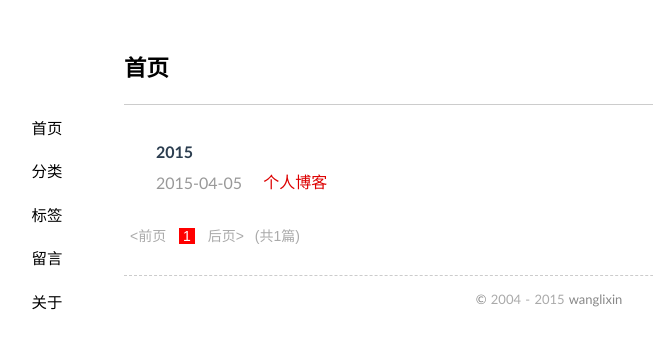
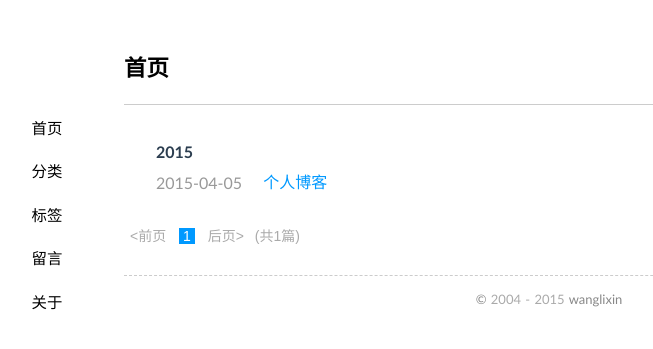
Before and after one commit to ruoshuisanqian/ruoshuisanqian.github.io, a Jekyll site: the page built from index.html, in a window 1280 px wide. Shown: the top 349 px of the page, without its empty margins (91-744 px from the left). Built offline with Jekyll 4.4.1, drawn with Linux system fonts in a browser that asks for light colours; Markdown is read by kramdown in place of the engine named in the settings; the list of posts is cut into pages by our own code.

Commit message:
修改颜色

```diff
--- a/media/css/style.css
+++ b/media/css/style.css
@@ -18,7 +18,7 @@ body{font-size:14px;word-spacing:1px;
 margin-right:auto;
         font-family:"Galdeano","Hiragino Sans GB","Microsoft YaHei",Trebuchet,"Trebuchet MS",Tahoma,"Lucida Grande","Lucida Sans Unicode",Verdana,sans-serif;color:#2C3E50;}
 *{border:none;outline:none;}
-a{color:#dd0000;text-decoration:none;}
+a{color:#0099FF;text-decoration:none;}
 a:hover{color:#333333;text-decoration:underline;}
 hr{margin:.7em 0;border-top:1px dashed #d0d0d0;border-bottom:1px dashed #f9f9f9;}
 p{padding:.5em 0;margin:.5em 0;}
@@ -54,7 +54,7 @@ td, th { padding:5px 10px; border:1px solid #886; background:#efefef; }
 header{padding:.5em 0;border-bottom: 1px solid #cccccc;}
 nav{font-family:"Electrolize",sans-serif;font-size:1.1em;text-transform:uppercase;float:left;margin-left:-8em;width:6em;text-align:center;padding: 0em 0em;}
 nav a{display:block;padding:.7em 1em;color:#000000;}
-nav a:hover{background-color:#ff0000;text-decoration:none;color:#f9f9f9;-webkit-transition:color .2s linear;}
+nav a:hover{background-color:#0099FF;text-decoration:none;color:#f9f9f9;-webkit-transition:color .2s linear;}
 .post{padding:.5em 0em;}
 .post ul{padding:.5em 0em;}
 .post .listing2{padding:.5em 0em;border-style:none;}
@@ -132,7 +132,7 @@ text-decoration: none;
 
 .paginator .current-page {
 color: white;
-background: #ff0000;
+background: #0099ff;
 }
 
 .paginator a:hover{
```
